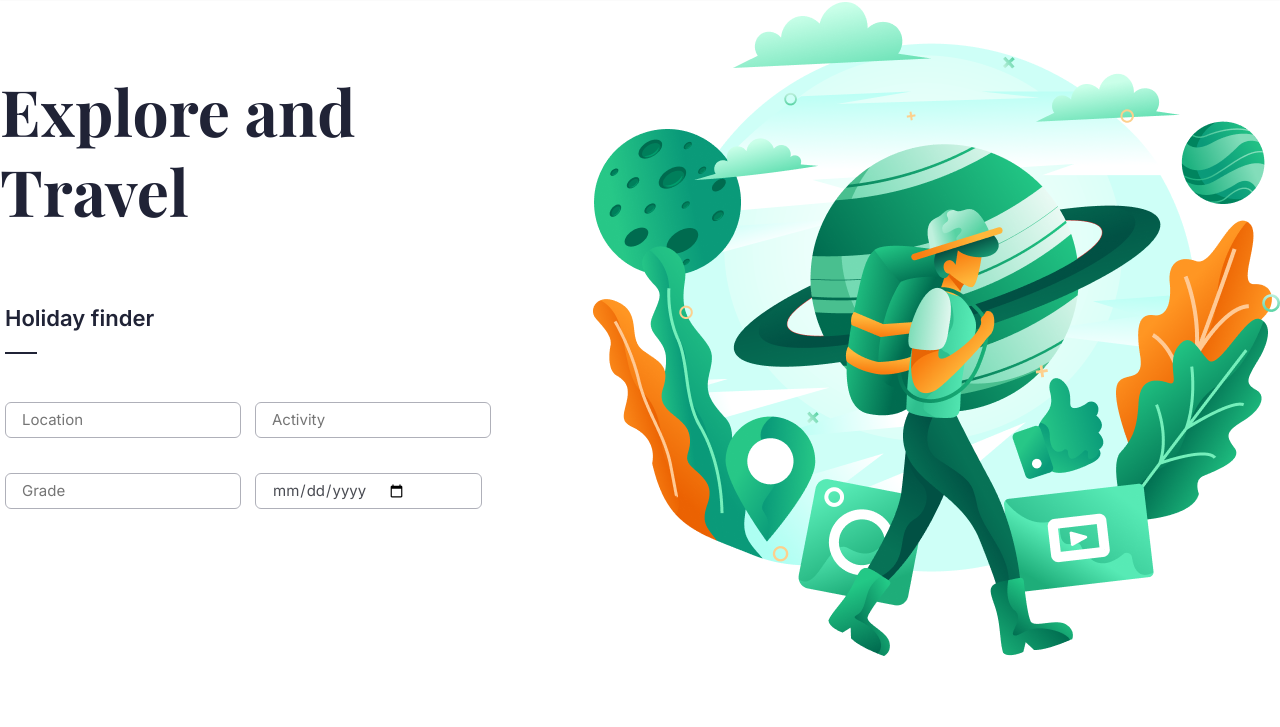
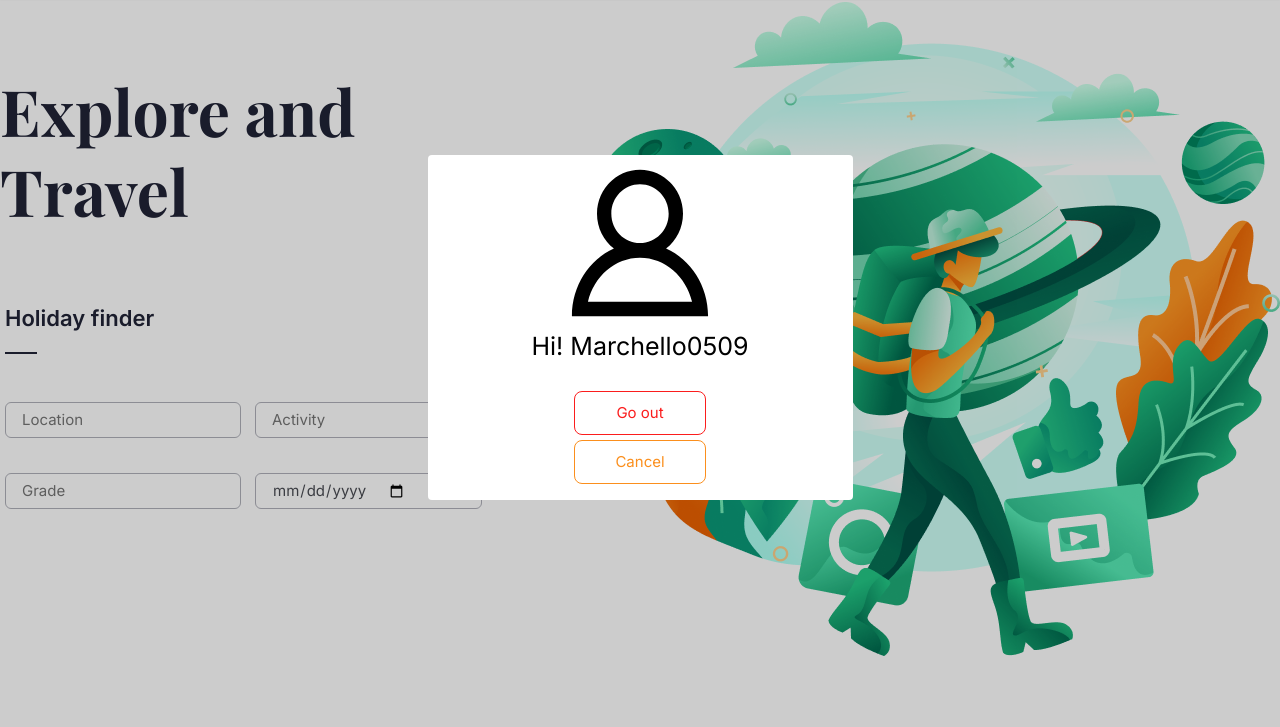
Before and after one commit to Marchello0509/Explore_and_travel, a plain HTML site: page account.html in a window 1280 px wide. Both pictures are taken after a click on the button 1231 px from the left and 31 px from the top of the page. Shown: the part 73-800 px from the top of the page. Drawn offline with nearby package versions, Linux system fonts and the light colour scheme; a web font is replaced by a local one.

Commit message:
Go out (Final)

```diff
--- a/account.html
+++ b/account.html
@@ -19,6 +19,31 @@
     <link rel="stylesheet" href="./styles/account.css">
 </head>
 <body>
+    <div id="modal" class="modal">
+        <div class="modal_form">
+            <div class="modal_form_forsvg">
+                <svg xmlns="http://www.w3.org/2000/svg" width="172" height="176" viewBox="0 0 172 176" fill="none">
+                    <g clip-path="url(#clip0_51223_63)">
+                      <path d="M112.079 93.5918C122.349 85.5508 129 72.9191 129 58.6667C129 34.3677 109.747 14.6667 85.9998 14.6667C62.2531 14.6667 42.9998 34.3677 42.9998 58.6667C42.9998 72.9191 49.6505 85.5508 59.9203 93.5918C35.2598 104.614 17.9165 130.772 17.9165 161.333H154.083C154.083 130.772 136.74 104.614 112.079 93.5918ZM57.3332 58.6667C57.3332 42.4931 70.1938 29.3334 85.9998 29.3334C101.806 29.3334 114.667 42.4931 114.667 58.6667C114.667 74.8404 101.806 88.0001 85.9998 88.0001C70.1938 88.0001 57.3332 74.8404 57.3332 58.6667ZM85.9998 102.667C111.001 102.667 132.067 121.392 138.048 146.667H33.9519C39.9325 121.392 60.9989 102.667 85.9998 102.667Z" fill="black"/>
+                    </g>
+                    <defs>
+                      <clipPath id="clip0_51223_63">
+                        <rect width="172" height="176" fill="white"/>
+                      </clipPath>
+                    </defs>
+                </svg>
+            </div>
+            <div class="modal_form_fortitle">
+                <p class="modal_form_fortitle_title">Hi! Marchello0509</p>
+            </div>
+            <div class="modal_form_forbtn1">
+                <button id="btnOut" class="modal_form_forbtn1_btn">Go out</button>
+            </div>
+            <div class="modal_form_forbtn2">
+                <button id="btnCancel3" class="modal_form_forbtn2_btn">Cancel</button>
+            </div>
+        </div>
+    </div>
     <header class="header">
         <div class="header_head">
             <a class="header_head_a" href="#">
@@ -44,7 +69,7 @@
                 </ul>
             </nav>
             <div class="header_head_btns">
-                <button class="header_head_btns_btn">
+                <button id="btnAccount" class="header_head_btns_btn">
                     <svg xmlns="http://www.w3.org/2000/svg" width="24" height="26" viewBox="0 0 24 26" fill="none">
                         <path d="M16.5487 13.9531C18.34 12.5825 19.5 10.4294 19.5 8C19.5 3.85813 16.1419 0.5 12 0.5C7.85813 0.5 4.5 3.85813 4.5 8C4.5 10.4294 5.66 12.5825 7.45125 13.9531C3.15 15.8319 0.125 20.2906 0.125 25.5H23.875C23.875 20.2906 20.85 15.8319 16.5487 13.9531ZM7 8C7 5.24312 9.24312 3 12 3C14.7569 3 17 5.24312 17 8C17 10.7569 14.7569 13 12 13C9.24312 13 7 10.7569 7 8ZM12 15.5C16.3606 15.5 20.035 18.6919 21.0781 23H2.92188C3.965 18.6919 7.63937 15.5 12 15.5Z" fill="black"/>
                     </svg>
@@ -244,7 +269,7 @@
                 </svg>
             </a>
             <p class="footer_block1_text1">Plan and book your perfect trip with expert advice, travel tips destination information from us</p>
-            <p class="footer_block1_text2">©2020 Thousand Sunny. All rights reserved</p>
+            <p class="footer_block1_text2">©2023 Thousand Sunny. All rights reserved</p>
         </div>
         <div class="footer_block2">
             <p class="footer_block2_title">Destinations</p>
--- a/js/account.js
+++ b/js/account.js
@@ -0,0 +1,18 @@
+const htmlEl = {
+    btnOut: document.querySelector('#btnOut'),
+    btnCancel: document.querySelector('#btnCancel3'),
+    btnAccount: document.querySelector('#btnAccount'),
+    modal: document.querySelector('#modal')
+}
+
+htmlEl.btnAccount.addEventListener('click', () => {
+    htmlEl.modal.style.display = "flex"
+})
+
+htmlEl.btnCancel.addEventListener('click', () => {
+    htmlEl.modal.style.display = "none"
+})
+
+htmlEl.btnOut.addEventListener('click', () => {
+    window.location.href = './index.html'
+})
--- a/styles/account.scss
+++ b/styles/account.scss
@@ -9,7 +9,83 @@
     justify-content: $justify;
 }
 
-
+.modal {
+    display: none;
+    justify-content: center;
+    align-items: center;
+    position: absolute;
+    top: 0;
+    left: 0;
+    width: 100%;
+    height: 100%;
+    background: rgba(0, 0, 0, 0.20);
+    z-index: 3;
+    position: fixed;
+    &_form {
+        width: 425px;
+        height: 345px;
+        border-radius: 4px;
+        background: #FFF;
+        &_forsvg {
+            @include ForBlocks(center);
+        }
+        &_fortitle {
+            @include ForBlocks(center);
+            &_title {
+                color: #000;
+                font-family: Inter;
+                font-size: 25px;
+                font-style: normal;
+                font-weight: 400;
+                line-height: normal;
+            }
+        }
+        &_forbtn1 {
+            @include ForBlocks(center);
+            &_btn {
+                width: 132px;
+                height: 44px;
+                border-radius: 8px;
+                border: 1px solid #FB1D1D;
+                background: #FFF;
+                color: #FB1D1D;
+                font-family: Inter;
+                font-size: 15px;
+                cursor: pointer;
+                transition-duration: 0.6s;
+                margin-top: 30px;
+                &:hover {
+                    transition-duration: 0.6s;
+                    border-radius: 8px;
+                    background: #FB1D1D;
+                    color: #FFF;
+                }
+            }
+        }
+        &_forbtn2 {
+            @include ForBlocks(center);
+            &_btn {
+                width: 132px;
+                height: 44px;
+                border-radius: 8px;
+                border: 1px solid #FB8F1D;
+                background: #FFF;
+                color: #FB8F1D;
+                font-family: Inter;
+                font-size: 15px;
+                cursor: pointer;
+                transition-duration: 0.6s;
+                margin-top: 5px;
+                &:hover {
+                    transition-duration: 0.6s;
+                    border-radius: 8px;
+                    background: #FB8F1D;
+                    color: #FFF;
+                }
+            }
+        }
+    }
+}
 .header {
     width: 100%;
     height: 70px;
```
Also changed, not shown: index.html (+1 -1 lines), styles/account.css, 1 other file.
